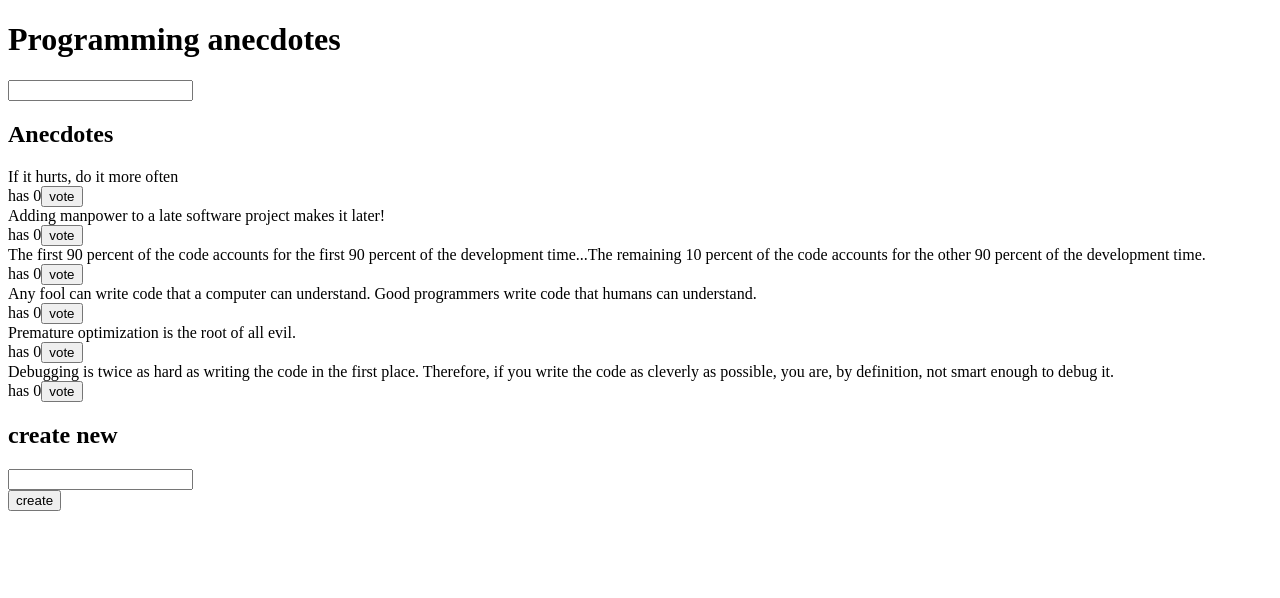
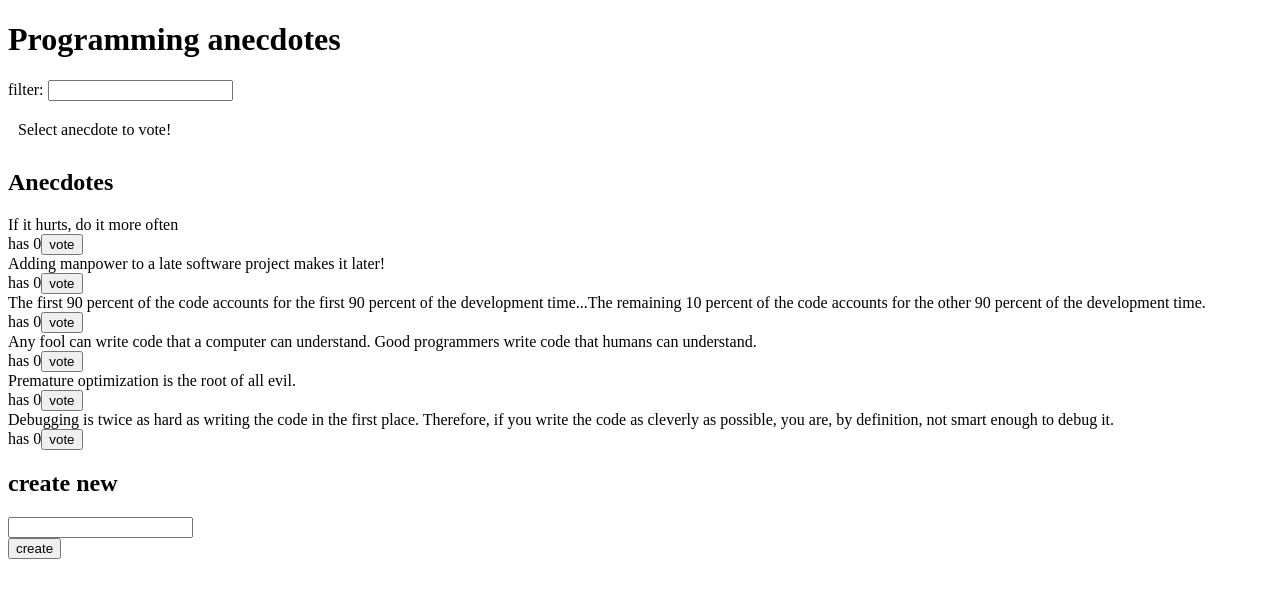
Before and after one commit to juhapekkaeloranta/FullStack6, a React (Create React App) app: page / in a window 1280 px wide. Shown: the top 598 px of the page. Built offline with nearby package versions, Linux system fonts and the light colour scheme.

Commit message:
Use Provider and context

```diff
--- a/package.json
+++ b/package.json
@@ -3,8 +3,10 @@
   "version": "0.1.0",
   "private": true,
   "dependencies": {
+    "prop-types": "^15.6.1",
     "react": "^16.2.0",
     "react-dom": "^16.2.0",
+    "react-redux": "^5.0.7",
     "react-scripts": "1.0.17",
     "redux": "^3.7.2"
   },
--- a/src/App.js
+++ b/src/App.js
@@ -12,14 +12,13 @@ class App extends React.Component {
   }
 
   render() {
-    //const anecdotes = this.props.store.getState().anecdotes
     return (
       <div>
         <h1>Programming anecdotes</h1>
-        <Filter store={this.props.store}/>
-        <Notification store={this.props.store} />
-        <AnecdoteList store={this.props.store} />
-        <AnecdoteForm store={this.props.store} />
+        <Filter />
+        <Notification />
+        <AnecdoteList />
+        <AnecdoteForm />
       </div>
     )
   }
--- a/src/components/AnecdoteForm.js
+++ b/src/components/AnecdoteForm.js
@@ -1,4 +1,5 @@
 import React from 'react'
+import PropTypes from 'prop-types'
 import { anecdoteCreation } from '../reducers/anecdoteReducer'
 
 class AnecdoteForm extends React.Component {
@@ -9,7 +10,7 @@ class AnecdoteForm extends React.Component {
   handleSubmit = (event) => {
     event.preventDefault()
     const content = event.target.anecdoteInput.value
-    this.props.store.dispatch(anecdoteCreation(content))
+    this.context.store.dispatch(anecdoteCreation(content))
     this.resetInputField(event.target.anecdoteInput)
   }
 
@@ -26,4 +27,8 @@ class AnecdoteForm extends React.Component {
   }
 }
 
+AnecdoteForm.contextTypes = {
+  store: PropTypes.object
+}
+
 export default AnecdoteForm
--- a/src/components/AnecdoteList.js
+++ b/src/components/AnecdoteList.js
@@ -1,11 +1,13 @@
 import React from 'react'
 import Anecdote from './Anecdote'
+import PropTypes from 'prop-types'
 import { anecdoteVote } from '../reducers/anecdoteReducer'
 import { notificationCreation } from '../reducers/notificationReducer'
 
 class AnecdoteList extends React.Component {
+
   voteAnecdote = (anecdote) => {
-    const store = this.props.store
+    const store = this.context.store
 
     const giveVote = (id) => {
       console.log('liked from AnecdoteList')
@@ -33,15 +35,15 @@ class AnecdoteList extends React.Component {
   }
 
   render() {
-    const anecdotes = this.props.store.getState().anecdotes
+    const anecdotes = this.context.store.getState().anecdotes
     return (
       <div>
         <h2>Anecdotes</h2>
         {anecdotes
           .sort((a, b) => b.votes - a.votes)
-          .filter(anecdote => anecdote.content.includes(this.props.store.getState().filter))
+          .filter(anecdote => anecdote.content.includes(this.context.store.getState().filter))
           .map(anecdote =>
-            <Anecdote key={anecdote.id} anecdote={anecdote} store={this.props.store} handleVote={this.voteAnecdote(anecdote)}/>
+            <Anecdote key={anecdote.id} anecdote={anecdote} handleVote={this.voteAnecdote(anecdote)}/>
           )
         }
       </div>
@@ -49,4 +51,8 @@ class AnecdoteList extends React.Component {
   }
 }
 
+AnecdoteList.contextTypes = {
+  store: PropTypes.object
+}
+
 export default AnecdoteList
--- a/src/components/Filter.js
+++ b/src/components/Filter.js
@@ -1,10 +1,11 @@
 import React from 'react'
+import PropTypes from 'prop-types'
 import { setFilter } from '../reducers/filterReducer'
 
 class Filter extends React.Component {
   handleFilterChange = (event) => {
     console.log(event.target.value)
-    this.props.store.dispatch(setFilter(event.target.value))
+    this.context.store.dispatch(setFilter(event.target.value))
   }
 
   render() {
@@ -14,10 +15,14 @@ class Filter extends React.Component {
 
     return (
       <div style={style}>
-        <input type="text" name="FirstName" onChange={this.handleFilterChange} value={this.props.store.getState().filter}/>
+        filter: <input type="text" name="FirstName" onChange={this.handleFilterChange} value={this.context.store.getState().filter}/>
       </div>
     )
   }
 }
 
+Filter.contextTypes = {
+  store: PropTypes.object
+}
+
 export default Filter
--- a/src/components/Notification.js
+++ b/src/components/Notification.js
@@ -1,10 +1,18 @@
 import React from 'react'
+import PropTypes from 'prop-types'
 
 class Notification extends React.Component {
   render() {
-    const notification = this.props.store.getState().notification
+    console.log('Notif: ', this.context.store.getState())
+    const notification = this.context.store.getState().notification
     const style = {
       backgroundColor: '#dbffc9',
+      padding: 10,
+      borderWidth: 1
+    }
+
+    const emptyStyle = {
+      backgroundColor: '#ffffff',
       padding: 10,
       borderWidth: 1
     }
@@ -15,14 +23,26 @@ class Notification extends React.Component {
       </div>
     )
 
+    const notificationPlaceholder = () => (
+      <div style={emptyStyle}>
+        Select anecdote to vote!
+      </div>
+    )
+
     if (notification !== null) {
       return (
         notificationElement()
       )
     } else {
-      return null
+      return (
+        notificationPlaceholder()
+      )
     }
   }
 }
 
+Notification.contextTypes = {
+  store: PropTypes.object
+}
+
 export default Notification
--- a/src/index.js
+++ b/src/index.js
@@ -1,14 +1,19 @@
 import React from 'react'
 import ReactDOM from 'react-dom'
 import App from './App'
-import store from './store'
+import { createStore } from 'redux'
+import { Provider } from 'react-redux'
+import combinedReducer from './reducers/combinedReducer'
 
+const store = createStore(combinedReducer)
 
 const render = () => {
+  console.log(store)
   ReactDOM.render(
-    <App store={store} />,
-    document.getElementById('root')
-  )
+    <Provider store={store}>
+      <App/>
+    </Provider>,
+    document.getElementById('root'))
 }
 
 render()
--- /dev/null
+++ b/src/reducers/combinedReducer.js
@@ -0,0 +1,12 @@
+import { combineReducers } from 'redux'
+import anecdoteReducer from './anecdoteReducer'
+import notificationReducer from './notificationReducer'
+import filterReducer from './filterReducer'
+
+const combinedReducer = combineReducers({
+  anecdotes: anecdoteReducer,
+  notification: notificationReducer,
+  filter: filterReducer
+})
+
+export default combinedReducer
--- a/src/store.js
+++ b/src/store.js
@@ -1,14 +1,14 @@
-import { createStore, combineReducers } from 'redux'
+import { combineReducers } from 'redux'
 import anecdoteReducer from './reducers/anecdoteReducer'
 import notificationReducer from './reducers/notificationReducer'
 import filterReducer from './reducers/filterReducer'
 
-const reducer = combineReducers({
+const combinedReducer = combineReducers({
   anecdotes: anecdoteReducer,
   notification: notificationReducer,
   filter: filterReducer
 })
 
-const store = createStore(reducer)
+//const store = createStore(reducer)
 
-export default store
+export default combinedReducer
```
Also changed, not shown: 1 other file (tests, documents, lock files or other folders).
